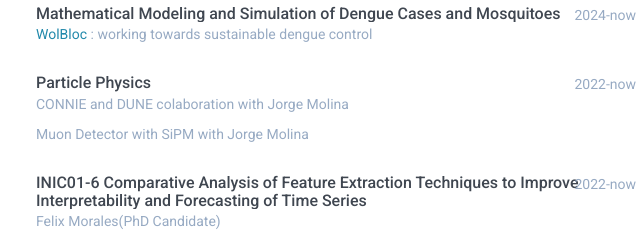
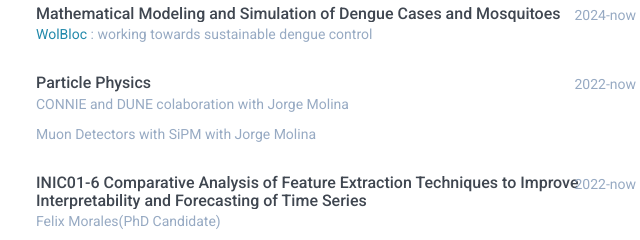
Before and after one commit to diegostaPy/diegostapy.github.io, a plain HTML site: page index.html in a window 1280 px wide. Shown: the part 1280-1520 px from the top of the page, 184-824 px from the left. Drawn offline with nearby package versions, Linux system fonts and the light colour scheme.

Commit message:
Update index.html

```diff
--- a/index.html
+++ b/index.html
@@ -273,7 +273,7 @@
 </h3>
                             <div class="time">2024-now</div>
                         </div><!--//upper-row-->
-                        <div class="company"><a href="https://www.gla.ac.uk/research/az/wolbloc/about/" >WolBloc</a> : working towards sustainable dengue control </div>
+                        <div class="company"><a href="https://www.gla.ac.uk/research/az/wolbloc/about/">WolBloc</a> : working towards sustainable dengue control </div>
                     </div><!--//meta-->
 					  </div>
 					 <div class="item">
@@ -284,7 +284,7 @@
                             <div class="time">2022-now</div>
                         </div><!--//upper-row-->
                         <div class="company">CONNIE and DUNE colaboration with Jorge Molina</div>
-                        <div class="company">Muon Detector with SiPM with Jorge Molina</div>
+                        <div class="company">Muon Detectors with SiPM with Jorge Molina</div>
                 </div>
 				  </div>
                   		 <div class="item">
```
